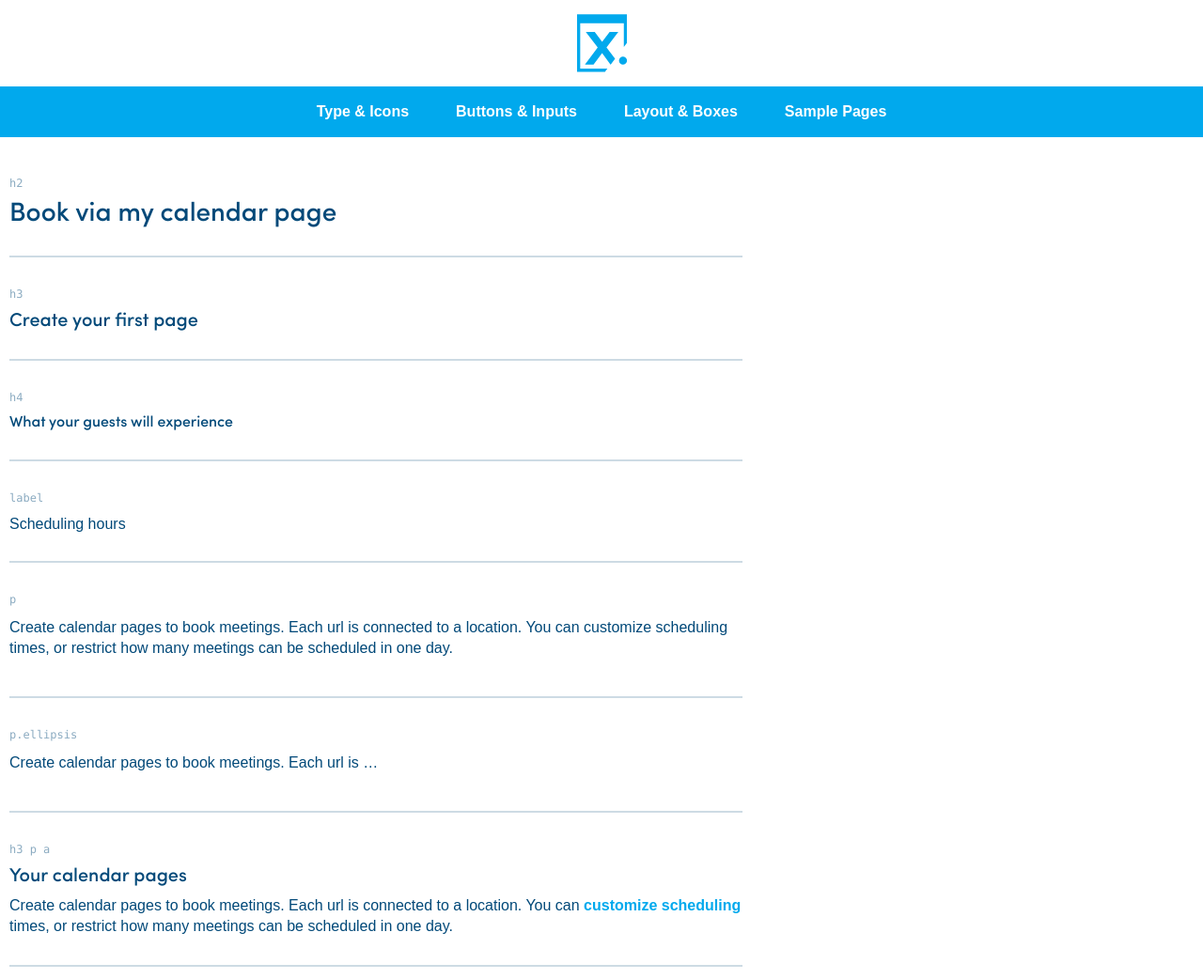
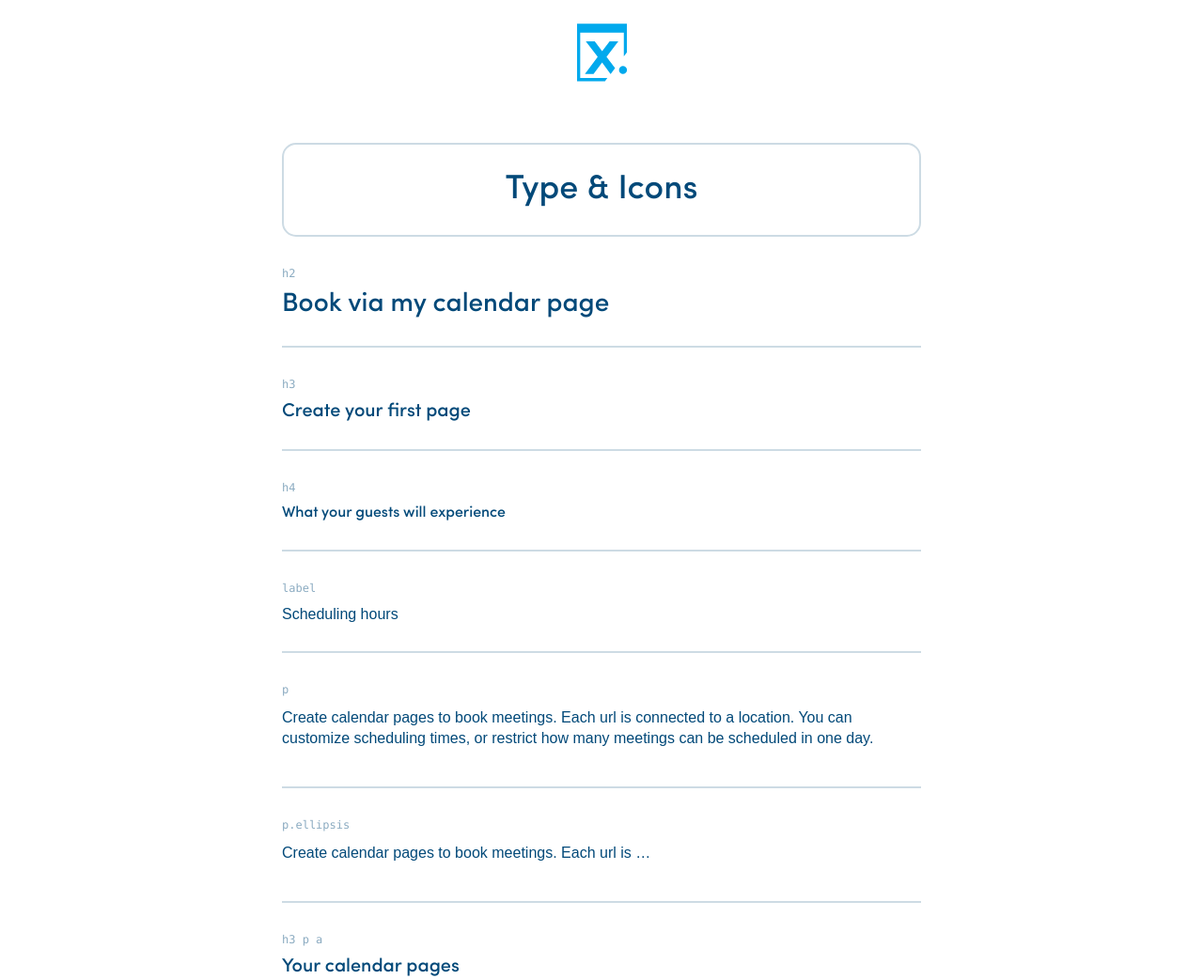
Before and after one commit to iluxan/xds, a plain HTML site: page index.html in a window 1280 px wide. Shown: the top 1042 px of the page at 94% size. Drawn offline with Linux system fonts and the light colour scheme; a web font is replaced by a local one.

Commit message:
index headers

```diff
--- a/index.html
+++ b/index.html
@@ -26,62 +26,28 @@
 </head>
 <body id="xds">
 
-<style>
+<div class="rows center">
 
-  #xds .nav-blue {
-    background: #01A9ED;
-  }
-  #xds .nav-blue button {
-    color: white;
-  }
-  #xds .nav-blue button.active {
-    border: 2.25px solid #9ACDF1;
-    /* text-decoration: underline; */
-  }
-  #xds .scroll {
-    overflow-y: scroll;
-  }
+  <!-- elements -->
+  <div class="rows gap-50 width-700 pad-10">
 
-</style>
-
-<div class="rows">
-
-  <!-- header -->
-  <div class="rows">
-
+    <!-- logo -->
+    <!-- logo -->
+    <!-- logo -->
     <div class="rows center pad-10">
         <div class="icon-xai">
           <svg height="152" viewBox="0 0 133 152" width="133" xmlns="http://www.w3.org/2000/svg"><g fill="#01a9ed" fill-rule="evenodd"><path d="m101.47 117.62-11.7199996 15.36h-.43l-22.42-30.7-22.93 30.7h-23l34.17-45.69-31.82-41.29h23.86l19.79 26.46 20-26.46h23.1899996l-31.4999996 41.29z"/><path d="m122.66 112.000042c5.883422.016558 10.641012 4.796509 10.629982 10.679944-.011031 5.883435-4.786511 10.645513-10.669953 10.640009-5.883443-.005503-10.650005-4.776508-10.650029-10.659953-.000011-2.832413 1.12721-5.548382 3.132841-7.548384 2.005631-2.000003 4.724757-3.119587 7.557159-3.111616z"/><path d="m124.86 86.31v-63.62h-116.42999959v121.17h72.53999999l-6.45 8.46h-74.54999999v-153.32h133.34999959v76.22z"/></g></svg>
         </div>
     </div>
-    <div class="nav-blue cols center pad-10">
-      <div class="cols gap-10">
-        <button class="button">
-          Type & Icons
-        </button>
-        <button class="button">
-          Buttons & Inputs
-        </button>
-        <button class="button">
-          Layout & Boxes
-        </button>
-        <button class="button">
-            Sample Pages
-        </button>
-      </div>
-    </div>
-
-  </div>
-
-  <!-- elements -->
-  <div class="flex-1 scroll">
-  <!-- <div class="rows center height-300 scroll"> -->
-      <div class="width-800 pad-10 rows gap-50">
 
     <!-- Type & Icons -->
     <!-- Type & Icons -->
     <!-- Type & Icons -->
     <div class="rows">
+
+      <div class="box-borders pad-30">
+        <h1>Type & Icons</h1>
+      </div>
 
       <!-- h2 -->
       <div class="pad-30-0 rows gap-10">
@@ -131,17 +97,17 @@
           </p>
         </div>
       </div>
+      <hr>
 
-          <hr>
       <div class="pad-30-0 rows gap-10">
         <div class="code">h3 p a</div>
         <h3>Your calendar pages</h3>
         <p>Create calendar pages to book meetings.
           Each url is connected to a location. You can <a href="#">customize scheduling</a> times, or restrict how many meetings can be scheduled in one day.</p>
       </div>
+      <hr>
 
       <!-- ol.li -->
-          <hr>
       <div class="pad-30-0 rows gap-10">
         <div class="code">ol.circled li</div>
         <ol class="circled">
@@ -151,24 +117,24 @@
           <li>One day before the meeting, a reminder is sent to the user.</li>
         </ol>
       </div>
+      <hr>
 
-          <hr>
       <div class="pad-30-0 rows gap-10">
         <div class="code">.icon-xai</div>
         <div class="icon-xai">
           <svg height="152" viewBox="0 0 133 152" width="133" xmlns="http://www.w3.org/2000/svg"><g fill="#01a9ed" fill-rule="evenodd"><path d="m101.47 117.62-11.7199996 15.36h-.43l-22.42-30.7-22.93 30.7h-23l34.17-45.69-31.82-41.29h23.86l19.79 26.46 20-26.46h23.1899996l-31.4999996 41.29z"/><path d="m122.66 112.000042c5.883422.016558 10.641012 4.796509 10.629982 10.679944-.011031 5.883435-4.786511 10.645513-10.669953 10.640009-5.883443-.005503-10.650005-4.776508-10.650029-10.659953-.000011-2.832413 1.12721-5.548382 3.132841-7.548384 2.005631-2.000003 4.724757-3.119587 7.557159-3.111616z"/><path d="m124.86 86.31v-63.62h-116.42999959v121.17h72.53999999l-6.45 8.46h-74.54999999v-153.32h133.34999959v76.22z"/></g></svg>
         </div>
       </div>
+      <hr>
 
-          <hr>
       <div class="pad-30-0 rows gap-10">
         <div class="code">.icon-progress</div>
         <div class="icon-progress ">
           <svg class="progress" height="22" viewBox="0 0 22 22" width="22" xmlns="http://www.w3.org/2000/svg" xmlns:xlink="http://www.w3.org/1999/xlink"><linearGradient id="a" x1="50%" x2="50%" y1="0%" y2="62.682363%"><stop offset="0" stop-color="#4ba7e7" stop-opacity="0"/><stop offset="1" stop-color="#4ba7e7"/></linearGradient><circle cx="11" cy="11" fill="none" r="9.75" stroke="url(#a)" stroke-width="2.5"/></svg>
         </div>
       </div>
+      <hr>
 
-          <hr>
       <div class="pad-30-0 rows gap-10">
         <div class="code">.icon-check</div>
         <div class="icon-check">
@@ -213,11 +179,14 @@
 
     </div>
 
-
     <!--  Buttons & Inputs -->
     <!--  Buttons & Inputs -->
     <!--  Buttons & Inputs -->
     <div class="rows">
+
+      <div class="box-borders pad-30">
+        <h1>Buttons & Inputs</h1>
+      </div>
 
       <!-- Button primary -->
       <div class="pad-30-0 rows gap-10">
@@ -571,11 +540,14 @@
 
     </div>
 
-
     <!-- Boxes, & Layouts -->
     <!-- Boxes, & Layouts -->
     <!-- Boxes, & Layouts -->
     <div class="rows">
+
+      <div class="box-borders pad-30">
+        <h1>Boxes, & Layouts</h1>
+      </div>
 
       <!-- Button primary -->
       <div class="pad-30-0 rows gap-10">
@@ -879,8 +851,8 @@
         </div>
       </div>
     </div>
-      </div>
-    </div>
+
+
   </div>
 
 </div>
--- a/xds.css
+++ b/xds.css
@@ -256,7 +256,7 @@ html, body {
 /* Box */
 #xds .box-borders {
   width: 100%;
-  border: 1.5px solid hsl(204, 30%, 85%);
+  border: 2px solid hsl(204, 30%, 85%);
   border-radius: 15px;
 }
 
```
Lines whose indentation alone changed are shown as unchanged.
